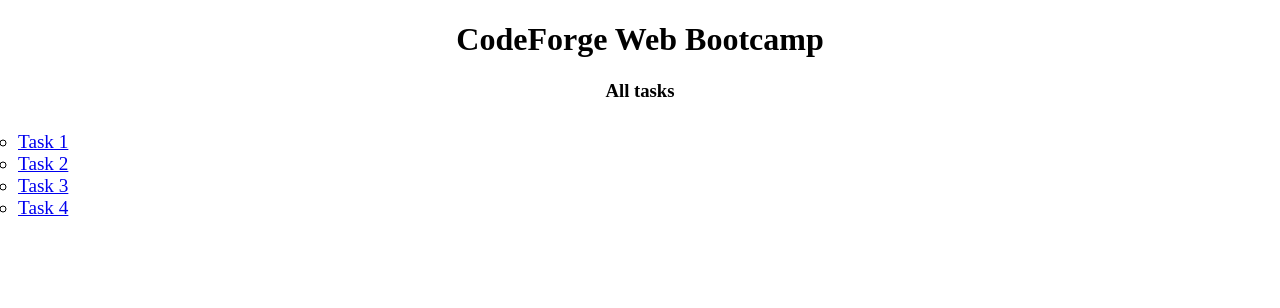
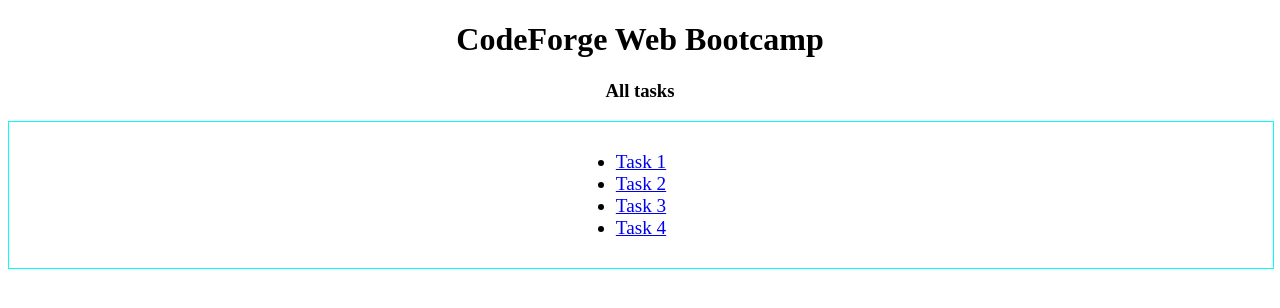
Before and after one commit to Sree077/CodeForge, a plain HTML site: page index.html in a window 1280 px wide. Drawn offline with Linux system fonts and the light colour scheme.

Commit message:
Update index.html

```diff
--- a/index.html
+++ b/index.html
@@ -10,8 +10,8 @@
 <body>
   <h1>CodeForge Web Bootcamp</h1>
   <h3>All tasks</h3>
-  <div>
-      <ul type="circle" >
+  <div class="circle">
+      <ul>
           <li><a href="https://sree077.github.io/CodeForge/task1/">Task 1</a></li>
           <li><a href="https://sree077.github.io/CodeForge/task2/">Task 2</a></li>
           <li><a href="https://sree077.github.io/CodeForge/task3/">Task 3</a></li>
```
